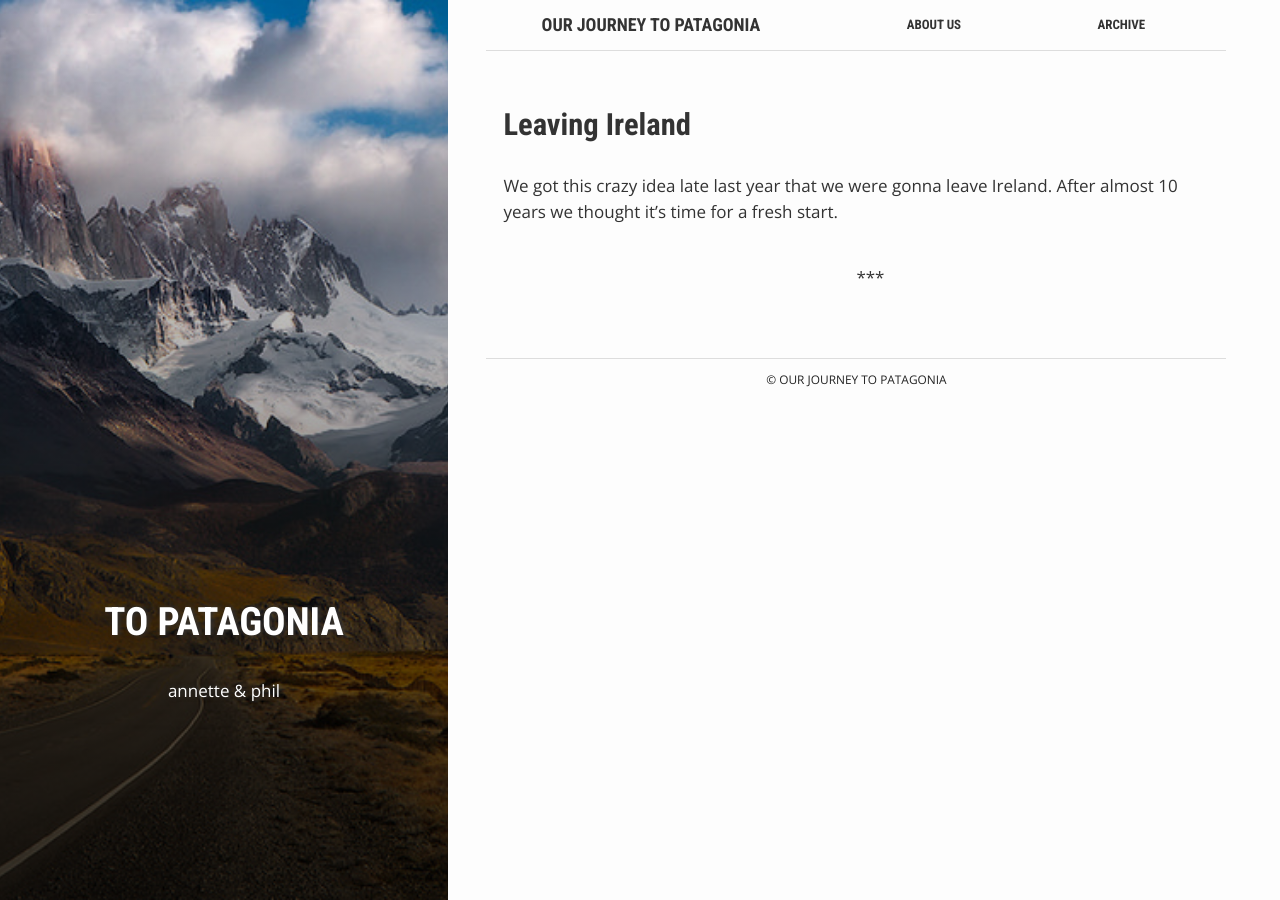
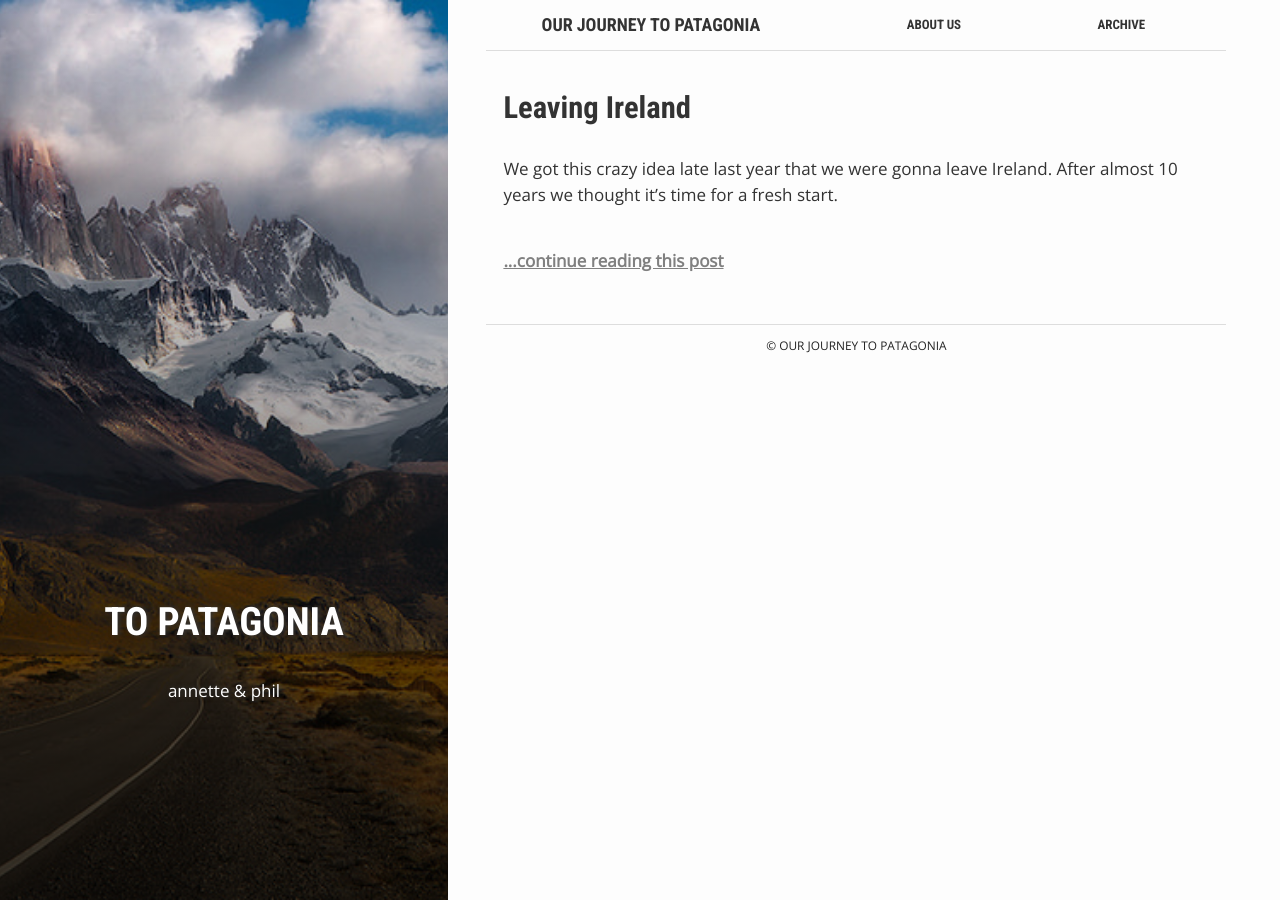
Before and after one commit to SchlachterSchmidt/topatagonia.xyz.assets, a Jekyll site: the page built from index.html, in a window 1280 px wide. Built offline with Jekyll 4.4.1, drawn with Linux system fonts in a browser that asks for light colours.

Commit message:
added continue reading

```diff
--- a/assets/_sass/_layout.scss
+++ b/assets/_sass/_layout.scss
@@ -197,15 +197,17 @@ main {
 .index-page {
   position: relative;
   &:after {
-    content: "***";
+    content: "...continue reading this post";
     position: absolute;
-    width: 100px;
-    left: 50%;
+    width: 250px;
+    font-weight: bold;
+    color: gray;
+    text-decoration: underline;
   }
 }
 
 article {
-  padding: 2em 1em;
+  padding: 1em 1em;
   img,
   embed,
   object,
@@ -223,7 +225,10 @@ article {
     clear: both;
   }
 
-  h1 { margin-top: 0; }
+  h1 {
+  margin-top: 0;
+  color: dimgray;
+  }
 
   img {
     max-width: 100%;
```
